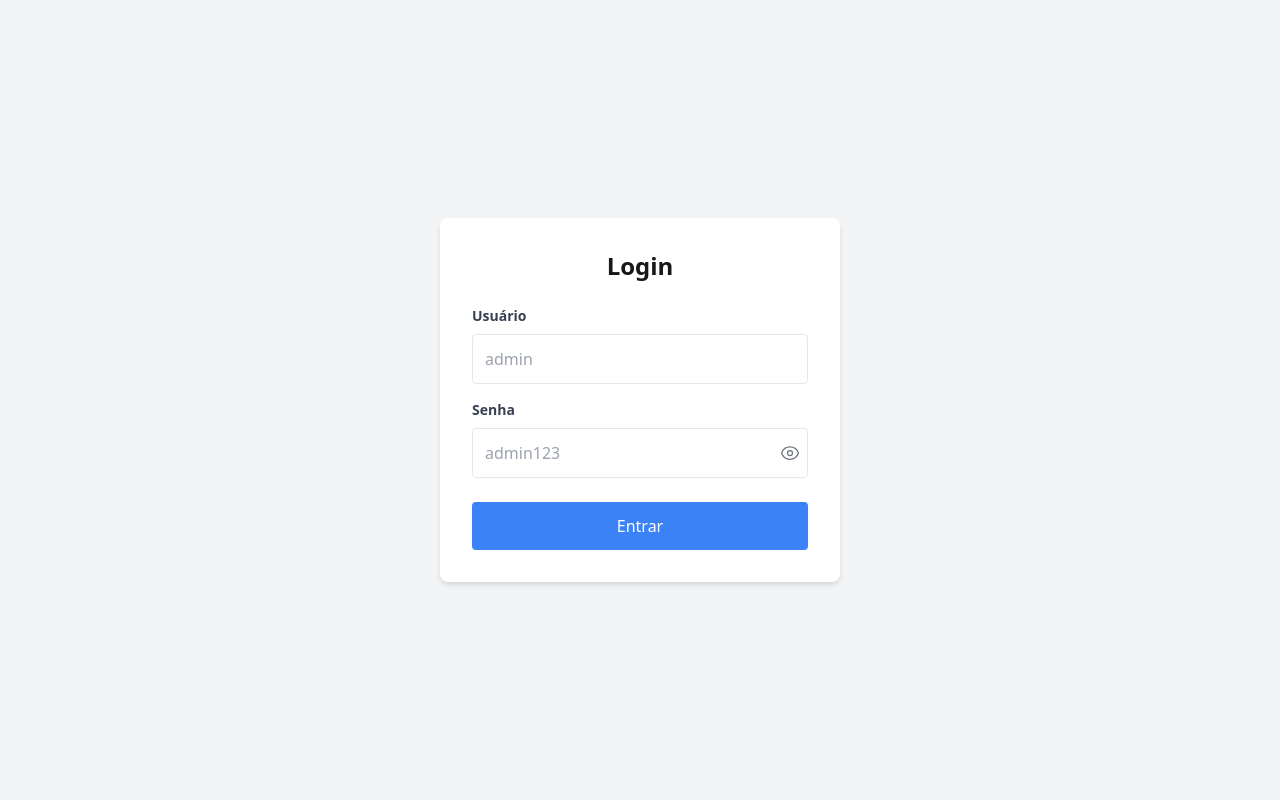
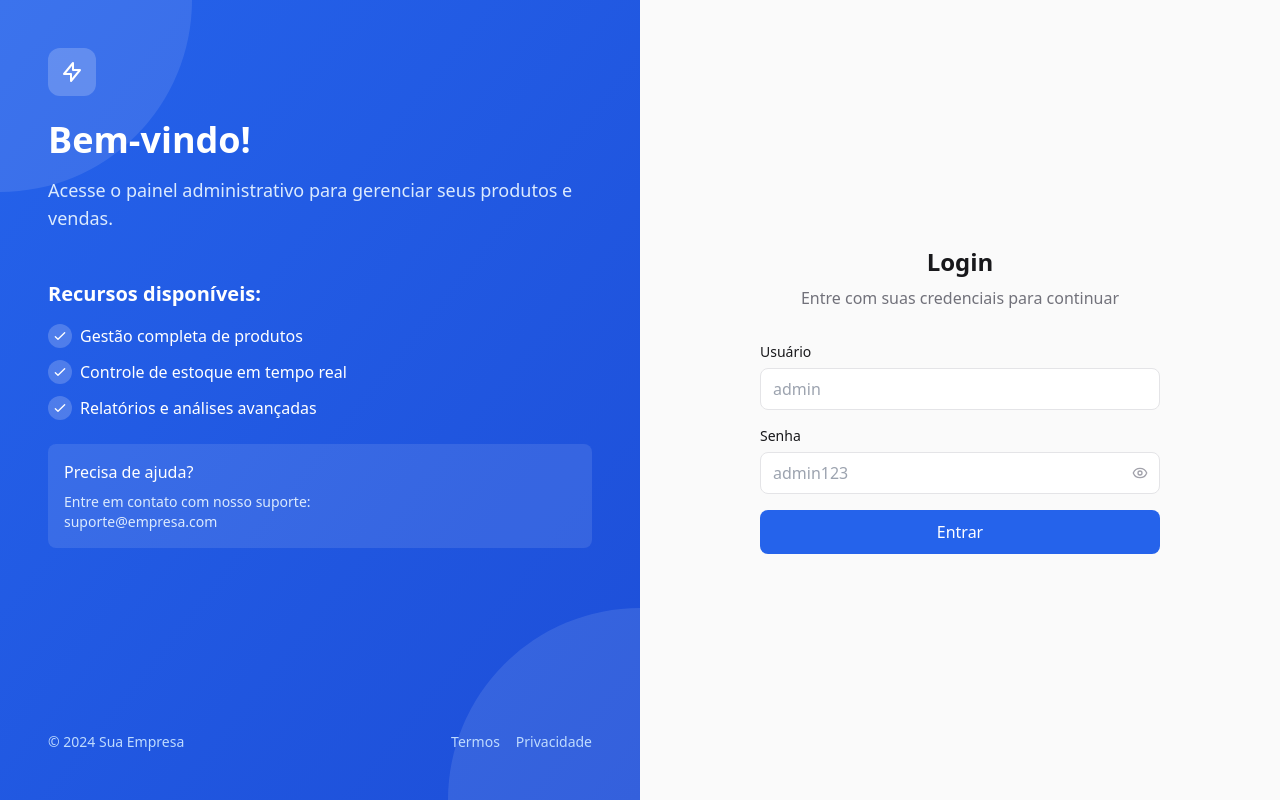
Before and after one commit to agostinhomarcia/-admin-dashboard, a Next.js app: page /login in a window 1280 px wide. Built offline with nearby package versions, Linux system fonts and the light colour scheme.

Commit message:
feat: change page login

```diff
--- a/app/login/page.tsx
+++ b/app/login/page.tsx
@@ -2,6 +2,7 @@
 
 import { useState } from "react";
 import { useRouter } from "next/navigation";
+import { Eye, EyeOff } from "lucide-react";
 
 export default function LoginPage() {
   const router = useRouter();
@@ -43,86 +44,174 @@ export default function LoginPage() {
   };
 
   return (
-    <div className="min-h-screen flex items-center justify-center bg-gray-100 p-4">
-      <div className="bg-white p-4 sm:p-8 rounded-lg shadow-md w-full max-w-[400px] mx-auto">
-        <h1 className="text-xl sm:text-2xl font-bold mb-6 text-center">
-          Login
-        </h1>
+    <div className="min-h-screen flex flex-col md:flex-row">
+      <div className="hidden md:flex md:w-1/2 bg-gradient-to-br from-blue-600 to-blue-700 text-white p-12 flex-col justify-between relative overflow-hidden">
+        <div className="absolute inset-0 opacity-10">
+          <div className="absolute top-0 left-0 w-96 h-96 bg-white rounded-full -translate-x-1/2 -translate-y-1/2" />
+          <div className="absolute bottom-0 right-0 w-96 h-96 bg-white rounded-full translate-x-1/2 translate-y-1/2" />
+        </div>
+
+        <div className="relative space-y-6">
+          <div className="mb-12">
+            <div className="w-12 h-12 bg-white/20 rounded-xl flex items-center justify-center mb-6">
+              <svg
+                className="w-6 h-6 text-white"
+                fill="none"
+                stroke="currentColor"
+                viewBox="0 0 24 24"
+              >
+                <path
+                  strokeLinecap="round"
+                  strokeLinejoin="round"
+                  strokeWidth={2}
+                  d="M13 10V3L4 14h7v7l9-11h-7z"
+                />
+              </svg>
+            </div>
+            <h1 className="text-4xl font-bold mb-4">Bem-vindo!</h1>
+            <p className="text-blue-100 text-lg">
+              Acesse o painel administrativo para gerenciar seus produtos e
+              vendas.
+            </p>
+          </div>
+
+          <div className="space-y-4">
+            <h2 className="font-semibold text-xl mb-4">
+              Recursos disponíveis:
+            </h2>
+            <div className="space-y-3">
+              <div className="flex items-center gap-2">
+                <div className="w-6 h-6 bg-white/20 rounded-full flex items-center justify-center">
+                  <svg
+                    className="w-4 h-4"
+                    fill="none"
+                    stroke="currentColor"
+                    viewBox="0 0 24 24"
+                  >
+                    <path
+                      strokeLinecap="round"
+                      strokeLinejoin="round"
+                      strokeWidth={2}
+                      d="M5 13l4 4L19 7"
+                    />
+                  </svg>
+                </div>
+                <span>Gestão completa de produtos</span>
+              </div>
+              <div className="flex items-center gap-2">
+                <div className="w-6 h-6 bg-white/20 rounded-full flex items-center justify-center">
+                  <svg
+                    className="w-4 h-4"
+                    fill="none"
+                    stroke="currentColor"
+                    viewBox="0 0 24 24"
+                  >
+                    <path
+                      strokeLinecap="round"
+                      strokeLinejoin="round"
+                      strokeWidth={2}
+                      d="M5 13l4 4L19 7"
+                    />
+                  </svg>
+                </div>
+                <span>Controle de estoque em tempo real</span>
+              </div>
+              <div className="flex items-center gap-2">
+                <div className="w-6 h-6 bg-white/20 rounded-full flex items-center justify-center">
+                  <svg
+                    className="w-4 h-4"
+                    fill="none"
+                    stroke="currentColor"
+                    viewBox="0 0 24 24"
+                  >
+                    <path
+                      strokeLinecap="round"
+                      strokeLinejoin="round"
+                      strokeWidth={2}
+                      d="M5 13l4 4L19 7"
+                    />
+                  </svg>
+                </div>
+                <span>Relatórios e análises avançadas</span>
+              </div>
+            </div>
+          </div>
+
+          <div className="mt-8 p-4 bg-white/10 rounded-lg">
+            <h3 className="font-medium mb-2">Precisa de ajuda?</h3>
+            <p className="text-sm text-blue-100">
+              Entre em contato com nosso suporte:
+              <br />
+              suporte@empresa.com
+            </p>
+          </div>
+        </div>
+
+        <div className="relative">
+          <div className="flex items-center justify-between text-sm text-blue-200">
+            <span>© 2024 Sua Empresa</span>
+            <div className="flex gap-4">
+              <a href="#" className="hover:text-white transition-colors">
+                Termos
+              </a>
+              <a href="#" className="hover:text-white transition-colors">
+                Privacidade
+              </a>
+            </div>
+          </div>
+        </div>
+      </div>
+
+      <div className="flex-1 flex items-center justify-center p-8">
+        <div className="w-full max-w-[400px] space-y-6">
+          <div className="text-center mb-8">
+            <h2 className="text-2xl font-bold">Login</h2>
+            <p className="text-zinc-500 mt-2">
+              Entre com suas credenciais para continuar
+            </p>
+          </div>
 
           {error && (
-          <div className="bg-red-100 border border-red-400 text-red-700 px-3 py-2 sm:px-4 sm:py-3 rounded mb-4 text-sm sm:text-base">
-            {error}
+            <div className="bg-red-50 border-l-4 border-red-500 p-4 rounded">
+              <p className="text-red-700 text-sm">{error}</p>
             </div>
           )}
 
-        <form onSubmit={handleSubmit}>
-          <div className="mb-4">
-            <label className="block text-gray-700 text-sm font-bold mb-2">
+          <form onSubmit={handleSubmit} className="space-y-4">
+            <div>
+              <label className="block text-sm font-medium mb-1.5">
                 Usuário
               </label>
               <input
                 type="text"
                 name="username"
                 placeholder="admin"
-              className="w-full p-2 sm:p-3 border rounded text-sm sm:text-base"
+                className="w-full px-3 py-2 rounded-lg border border-zinc-200 focus:ring-2 focus:ring-blue-500 focus:border-transparent transition-all"
                 required
                 disabled={loading}
               />
             </div>
 
-          <div className="mb-6">
-            <label className="block text-gray-700 text-sm font-bold mb-2">
-              Senha
-            </label>
+            <div>
+              <label className="block text-sm font-medium mb-1.5">Senha</label>
               <div className="relative">
                 <input
                   type={showPassword ? "text" : "password"}
                   name="password"
                   placeholder="admin123"
-                className="w-full p-2 sm:p-3 border rounded text-sm sm:text-base"
+                  className="w-full px-3 py-2 rounded-lg border border-zinc-200 focus:ring-2 focus:ring-blue-500 focus:border-transparent transition-all"
                   required
                   disabled={loading}
                 />
                 <button
                   type="button"
-                className="absolute right-2 top-1/2 transform -translate-y-1/2 text-gray-500 hover:text-gray-700"
                   onClick={() => setShowPassword(!showPassword)}
+                  className="absolute right-3 top-1/2 -translate-y-1/2 text-zinc-400 hover:text-zinc-600"
                 >
                   {showPassword ? (
-                  <svg
-                    xmlns="http://www.w3.org/2000/svg"
-                    fill="none"
-                    viewBox="0 0 24 24"
-                    strokeWidth={1.5}
-                    stroke="currentColor"
-                    className="w-5 h-5"
-                  >
-                    <path
-                      strokeLinecap="round"
-                      strokeLinejoin="round"
-                      d="M3.98 8.223A10.477 10.477 0 001.934 12C3.226 16.338 7.244 19.5 12 19.5c.993 0 1.953-.138 2.863-.395M6.228 6.228A10.45 10.45 0 0112 4.5c4.756 0 8.773 3.162 10.065 7.498a10.523 10.523 0 01-4.293 5.774M6.228 6.228L3 3m3.228 3.228l3.65 3.65m7.894 7.894L21 21m-3.228-3.228l-3.65-3.65m0 0a3 3 0 10-4.243-4.243m4.242 4.242L9.88 9.88"
-                    />
-                  </svg>
+                    <EyeOff className="h-4 w-4" />
                   ) : (
-                  <svg
-                    xmlns="http://www.w3.org/2000/svg"
-                    fill="none"
-                    viewBox="0 0 24 24"
-                    strokeWidth={1.5}
-                    stroke="currentColor"
-                    className="w-5 h-5"
-                  >
-                    <path
-                      strokeLinecap="round"
-                      strokeLinejoin="round"
-                      d="M2.036 12.322a1.012 1.012 0 010-.639C3.423 7.51 7.36 4.5 12 4.5c4.638 0 8.573 3.007 9.963 7.178.07.207.07.431 0 .639C20.577 16.49 16.64 19.5 12 19.5c-4.638 0-8.573-3.007-9.963-7.178z"
-                    />
-                    <path
-                      strokeLinecap="round"
-                      strokeLinejoin="round"
-                      d="M15 12a3 3 0 11-6 0 3 3 0 016 0z"
-                    />
-                  </svg>
+                    <Eye className="h-4 w-4" />
                   )}
                 </button>
               </div>
@@ -130,13 +219,21 @@ export default function LoginPage() {
 
             <button
               type="submit"
-            className="w-full bg-blue-500 text-white p-2 sm:p-3 rounded hover:bg-blue-600 disabled:bg-blue-300 text-sm sm:text-base"
               disabled={loading}
+              className="w-full bg-blue-600 text-white py-2.5 rounded-lg hover:bg-blue-700 focus:ring-4 focus:ring-blue-200 transition-all flex items-center justify-center gap-2 disabled:opacity-50 disabled:cursor-not-allowed"
             >
-            {loading ? "Entrando..." : "Entrar"}
+              {loading ? (
+                <>
+                  <div className="h-4 w-4 border-2 border-white border-t-transparent rounded-full animate-spin" />
+                  <span>Entrando...</span>
+                </>
+              ) : (
+                "Entrar"
+              )}
             </button>
           </form>
         </div>
       </div>
+    </div>
   );
 }
```
Also changed, not shown: 1 other file (tests, documents, lock files or other folders). Lines whose indentation alone changed are shown as unchanged.
